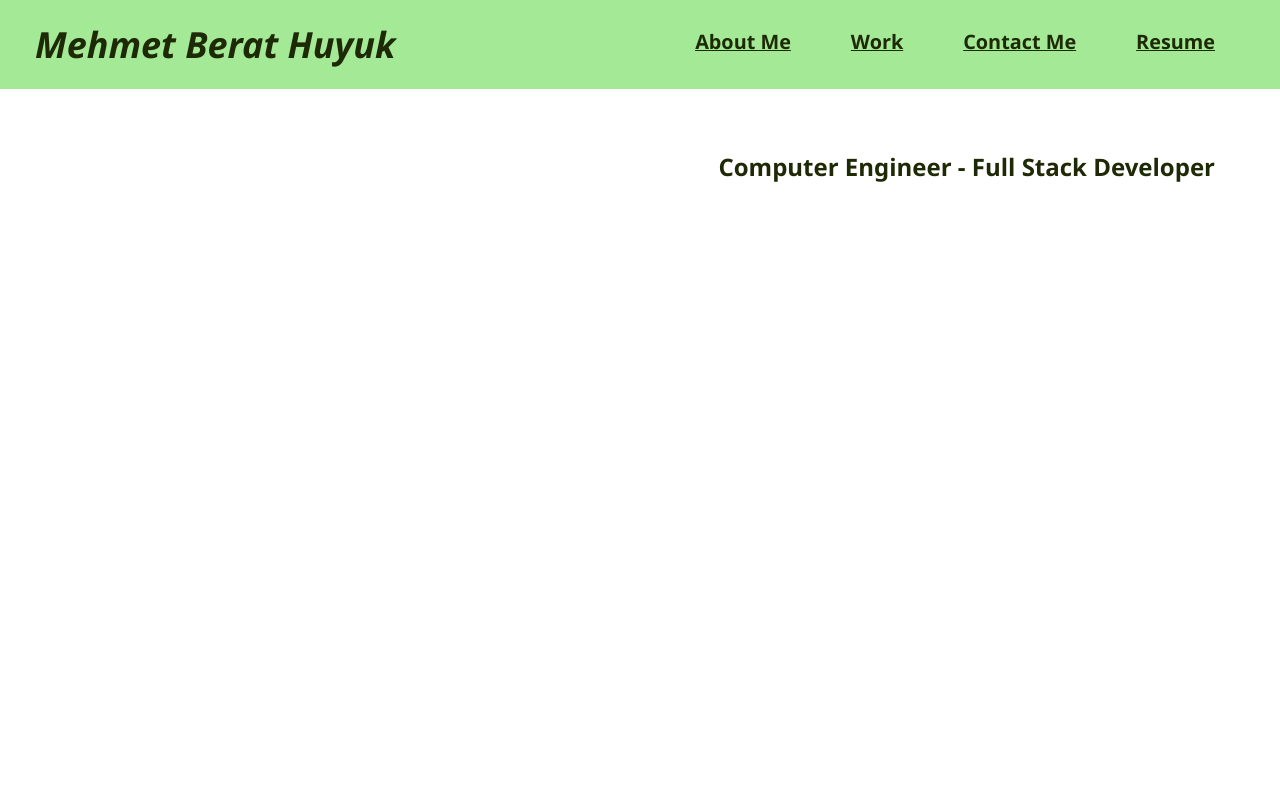
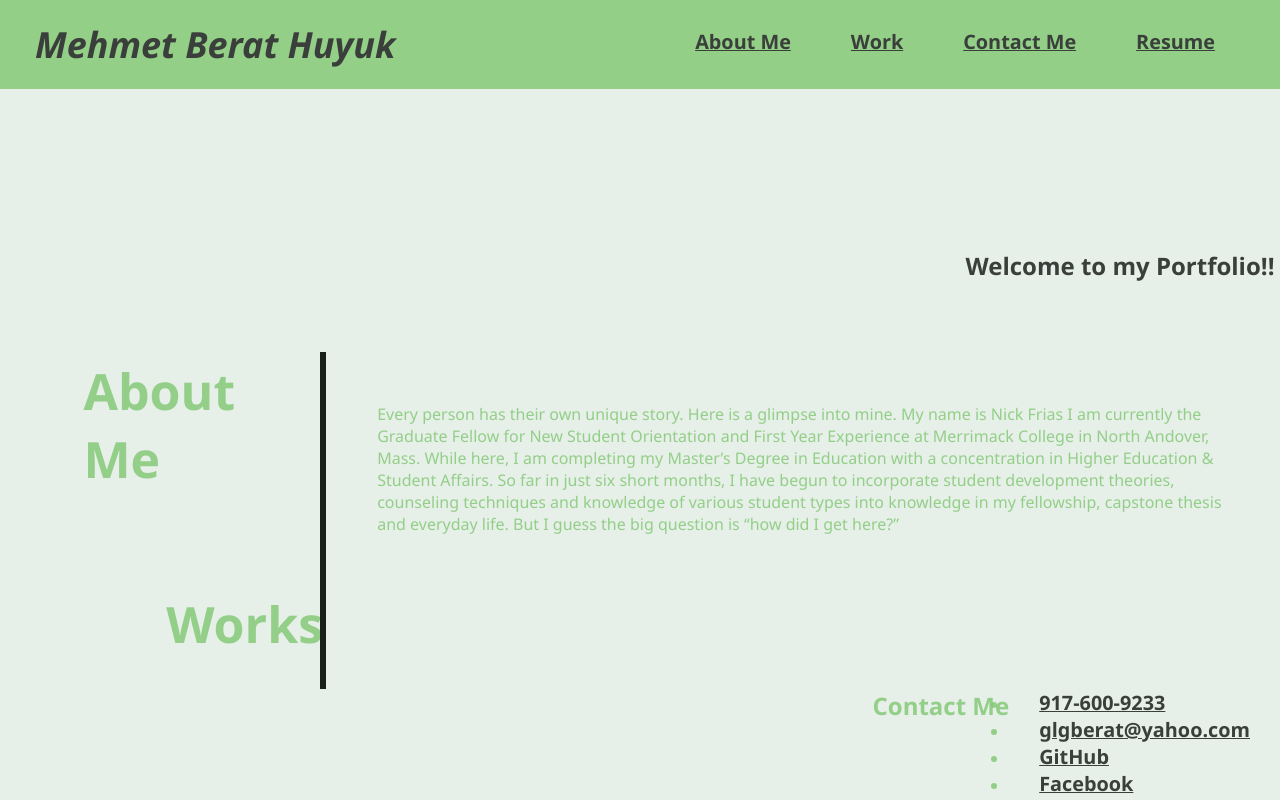
Before and after one commit to glgberat/professional-portfolio, a plain HTML site: page index.html in a window 1280 px wide. Drawn offline with Linux system fonts and the light colour scheme.

Commit message:
I am done

```diff
--- a/assets/css/style.css
+++ b/assets/css/style.css
@@ -1,7 +1,7 @@
 :root {
-    --primary-color: #1e2906;
-    --secondary-color: #024e76;
-    --tertiary-color: #a3e996;
+    --primary-color: #3a3f3b;
+    --secondary-color: #e6efe8;
+    --tertiary-color: #7ec76fcb;
   }
 
   * {
@@ -11,14 +11,12 @@
   }
 
   body {
-    /* more on this crazy alphanumerical value in a minute! */
     color: var(--tertiary-color);
     font-family:'Segoe UI', Tahoma, Geneva, Verdana, sans-serif;
+    background-color: var(--secondary-color);
   }
 
 header {
-    position: -webkit-sticky;
-    position: sticky;
     top: 0;
     padding: 20px 35px;
       background-color: var(--tertiary-color);
@@ -49,6 +47,7 @@ header {
 
       header nav {
         margin: 8px 0;
+        background-color: none;
       }
 
       header nav ul {
@@ -61,7 +60,7 @@ header {
 
       header nav ul li a {
         margin: 0 30px;
-        font-weight:bold;
+        font-weight: bold;
         font-size: 1.55vw;
         text-decoration: underline;
 
@@ -69,7 +68,7 @@ header {
 
       /* Hero Style Start */
 .hero {
-    padding: 60px;
+    padding: 100px;
     display: flex;
     justify-content: center;
     flex-wrap: wrap;
@@ -77,11 +76,94 @@ header {
      background-size: cover;
      background-position: 80%;
      background-attachment: fixed;
+     margin-bottom:30px ;
 }
 
 .hero h2 {
-    position: absolute;
-    right: 65px;
-    top: 150px;
+    position: relative;
+    left:480px;
+    top: 60px;
     color: var(--primary-color);
 }
+
+.bio {
+  width: 100%;
+  margin: 20px, 3px,30px,auto;
+  display: flex;
+  flex-direction: row;
+  justify-content: flex-end;
+  box-sizing:none;
+}
+
+.vertical-border {
+  margin: auto, 1px;
+  padding: 2% ;
+  text-align: right;
+  font-size: 50px;
+  width: 25%;
+
+
+}
+
+.bio-details {
+  display: flex;
+  padding: 4% ;
+ text-align: left;
+  width:75%;
+  border-left: 6px solid rgb(25, 32, 26) ;
+
+}
+
+
+.works {
+  width: 100%;
+  margin: 20px, 3px;
+  display: flex;
+  flex-direction: row;
+  justify-content: flex-end;
+  box-sizing: none;
+}
+
+.works-vertical-border {
+  margin: auto, 1px;
+  padding: 2% ;
+  text-align: right;
+  font-size: 50px;
+  width: 25%;
+
+
+}
+
+.projects {
+  display: flex;
+  padding: 4% ;
+ text-align: left;
+  width:75%;
+  border-left: 6px solid rgb(25, 32, 26) ;
+
+}
+
+.contact {
+  width: 100%;
+  margin: 20px, 3px;
+  display: flex;
+  flex-direction: row;
+  justify-content: flex-end;
+  box-sizing: none;
+}
+
+.contacts ul {
+  display: flex;
+  flex-wrap: wrap;
+  justify-content: space-around;
+  align-items: center;
+  list-style: none;
+}
+.contact ul li a {
+  margin: 0 30px;
+  font-weight: bold;
+  font-size: 1.55vw;
+  text-decoration: underline;
+  color: var(--primary-color);
+
+}
--- a/index.html
+++ b/index.html
@@ -24,7 +24,7 @@
                     <a href="#contact-me">Contact Me</a>
                   </li>
                   <li>
-                    <a href="#resume">Resume</a>
+                    <a href="./assets/Resume_Mehmet.pdf" target="_blank">Resume</a>
                   </li>
                 </ul>
               </nav>
@@ -33,26 +33,48 @@
 
                <!-- hero/jumbotron -->
     <section class="hero">
-          <h2>Computer Engineer - Full Stack Developer</h2>
+          <h2>Welcome to my Portfolio!!</h2>
     </section>
 
-    <section>
+     <!-- "about me section -->
+  <section id="#about-me" class="bio">
+    <div><h2 class="vertical-border">About Me</h2> </div>
+    <div class="bio-details">
+      <p>Every person has their own unique story.  Here is a glimpse into mine.
 
-    </section>
+        My name is Nick Frias I am currently the Graduate Fellow for New Student Orientation and First Year Experience at Merrimack College in North Andover, Mass.  While here, I am completing my Master’s Degree in Education with a concentration in Higher Education & Student Affairs.
 
-    <section>
+        So far in just six short months, I have begun to incorporate student development theories, counseling techniques and knowledge of various student types into knowledge in my fellowship, capstone thesis and everyday life.
 
-    </section>
+        But I guess the big question is “how did I get here?”</p>
+    </div>
+  </section>
 
-    <section>
+  <section id="work" class="works">
+    <div><h2 class="works-vertical-border">Works</h2></div>
+<div class="projects"></div>
 
-    </section>
+  </section>
 
-<footer>
+  <section id="#contact-me" class="contact">
+   <div><h2 class="contact-vertical-border">Contact Me</h2></div>
+   <div class="contacts"> </div>
+
+    <ul>
+            <li>
+              <a href="tel:917-600-9223">917-600-9233</a>
+            </li>
+            <li>
+              <a href="mailto:glgberat@yahoo.com">glgberat@yahoo.com</a>
+            </li>
+            <li>
+              <a href="https://github.com/glgberat/" target="_blank">GitHub</a>
+            </li>
+            <li>
+              <a href="https://www.facebook.com/mehmet.b.huyuk/" target="_blank">Facebook</a>
+            </li>
+          </ul>
+        </section>
 
 
-</footer>
-
-
-
-  </body>
+</body>
```
Also changed, not shown: assets/images/profile.jpg (added).
